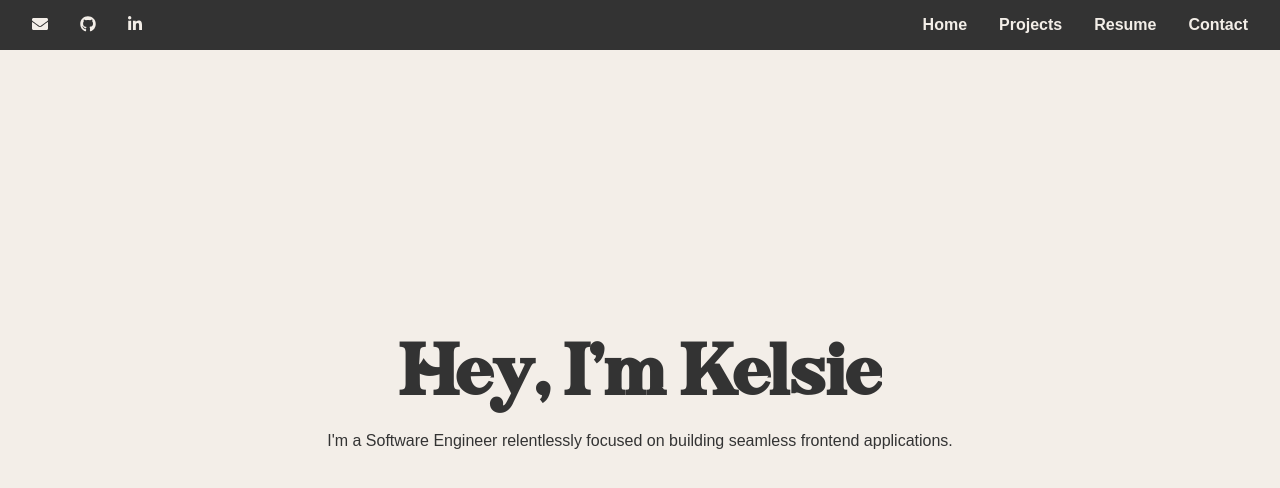
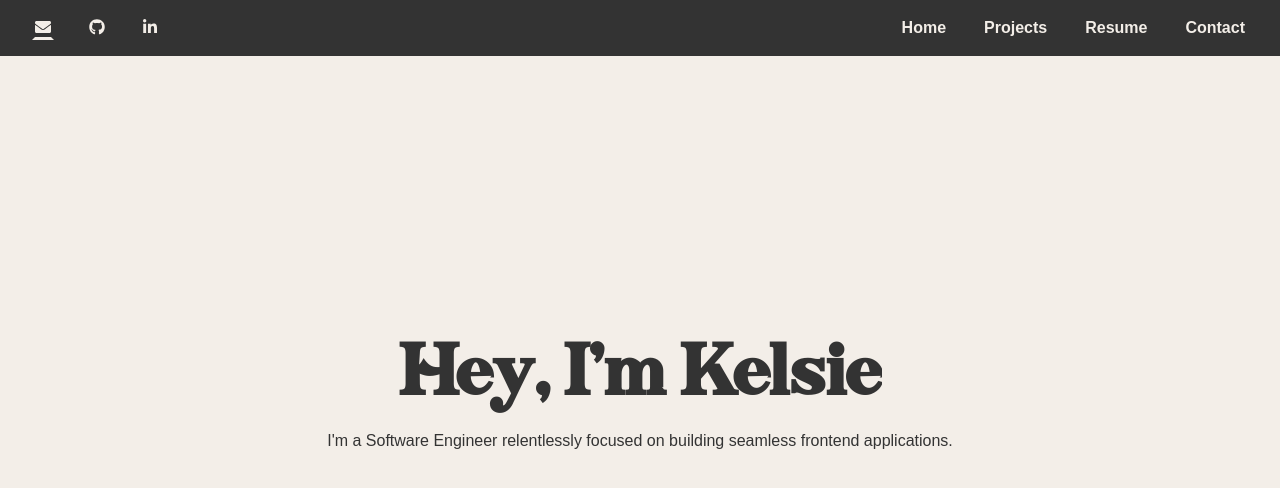
Before and after one commit to kelsiebesingeryeh/personal-website, a React (Create React App) app: page / in a window 1280 px wide. In both pictures the pointer is over the item 40 px from the left and 25 px from the top of the page. Shown: the top 488 px of the page. Built offline with nearby package versions, Linux system fonts and the light colour scheme.

Commit message:
Add border to bottom of navbark links

```diff
--- a/src/NavBar/NavBar.scss
+++ b/src/NavBar/NavBar.scss
@@ -41,6 +41,13 @@ a {
 
 .navLinks {
     margin-left: 2rem;
+    border: 3px solid transparent;
+}
+
+.navLinks:hover {
+    border-bottom: 3px solid $linen;
+    // line-height: 10px;
+    // padding-bottom: 5px;
 }
 
 .hidden {
```
